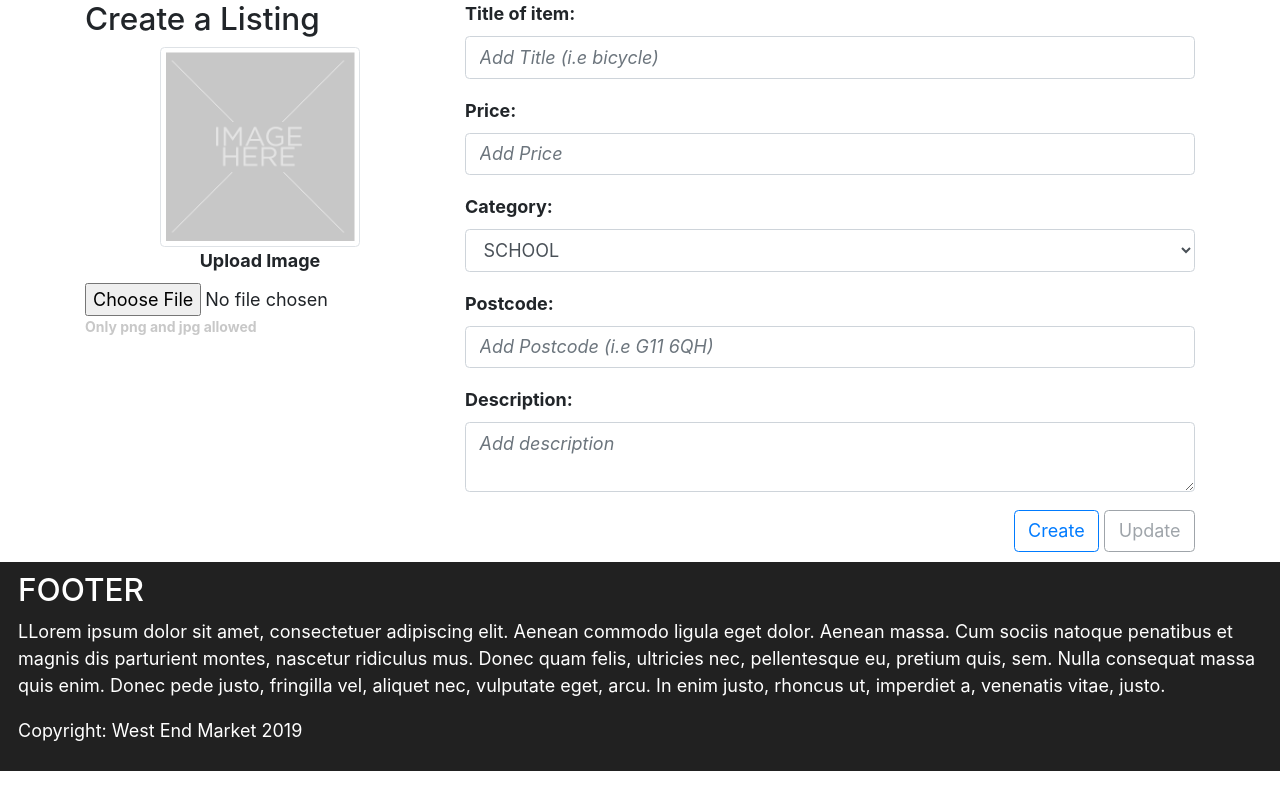
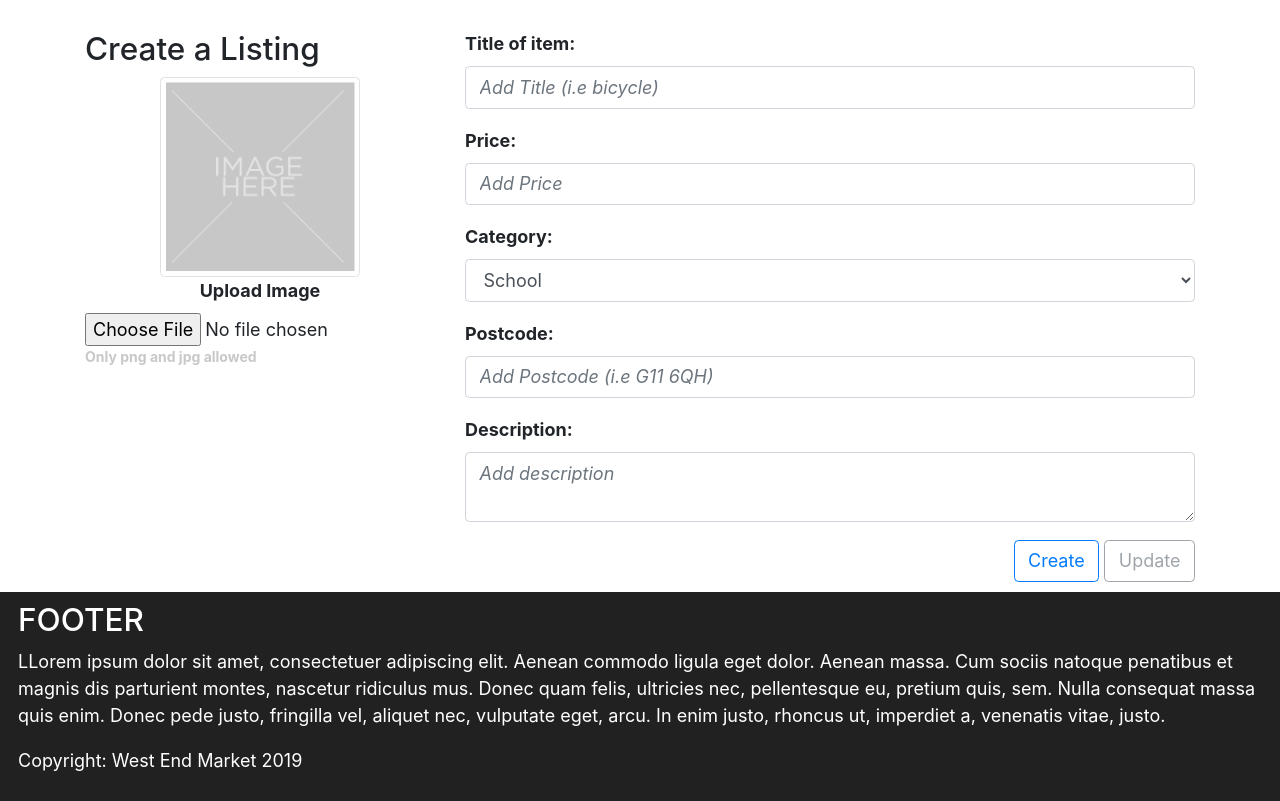
Before and after one commit to Eftichios/west_end_market, a Django app: a page that uses templates/west_end_market/add_listing.html in a window 1280 px wide. Shown: the part 133-934 px from the top of the page. Before the commit the page ends 904 px from the top, so only its background shows below. Run offline with Django 3.2, Linux system fonts and the light colour scheme; data comes from the database, SQL or seed files in the repository; some libraries are stand-ins or nearby versions.

Commit message:
template add_listing update

```diff
--- a/templates/west_end_market/add_listing.html
+++ b/templates/west_end_market/add_listing.html
@@ -2,7 +2,7 @@
 {% load staticfiles %}
 
 {% block body_block %}
-<div class="container">
+<div class="container margin-top-30">
     <form id="listing_form" method = 'post' enctype="multipart/form-data" action="{% url 'add_listing' %}">
         {% csrf_token %}
         <div class="row">
@@ -33,7 +33,7 @@
                 <div class="form-group font-weight-bold">
                     <label>Category:</label>
 
-                    <select required id="id_category" class="form-control text-uppercase" name="category">
+                    <select required id="id_category" class="form-control text-capitalize" name="category">
                         {{form.category.1}}
                         {{form.category.2}}
                         <!--<option value="school">School</option>-->
```
